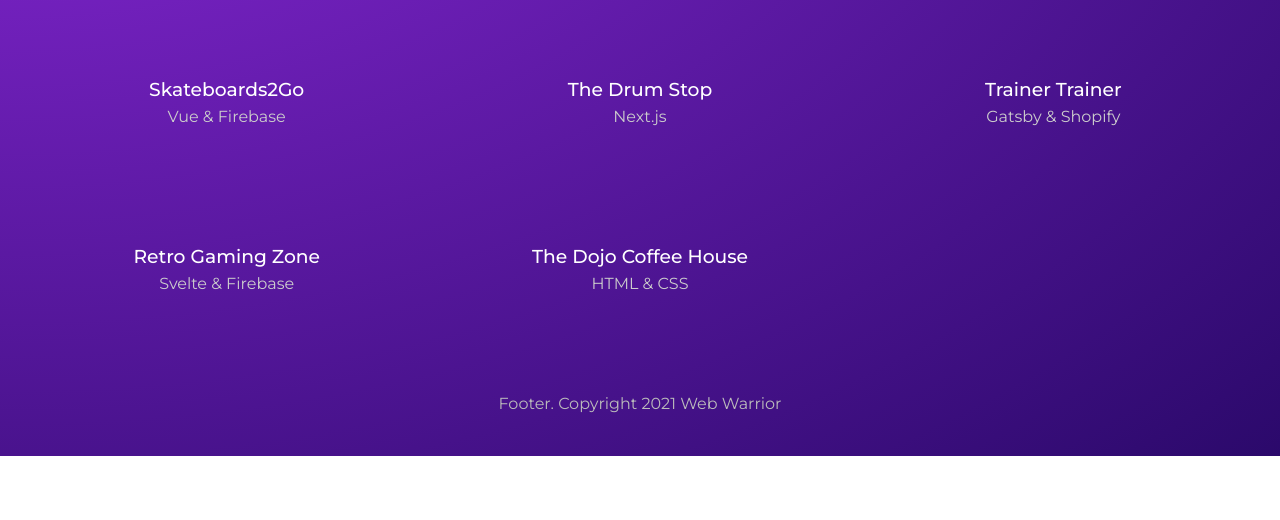
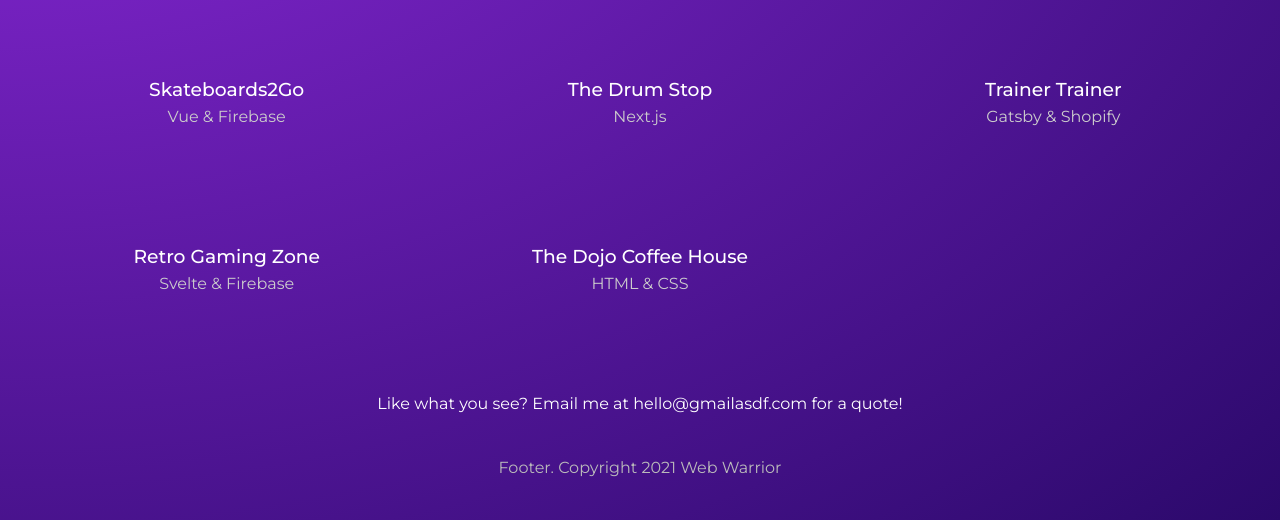
Before and after one commit to danCoda/gatsby-react-webWarrior, a Gatsby site: page /projects in a window 1280 px wide. Shown: the part 368-888 px from the top of the page. Before the commit the page ends 824 px from the top, so only its background shows below. Built offline with nearby package versions, Linux system fonts and the light colour scheme; Gatsby itself is replaced by a stand-in of ours.

Commit message:
Can query multiple data with Gatsby.

```diff
--- a/gatsby-config.js
+++ b/gatsby-config.js
@@ -19,6 +19,7 @@ module.exports = {
   siteMetadata: {
     title: 'Web Warrior',
     description: 'web dev portfolio',
-    copyright: 'This website is copyright 2021 Web Warrior'
+    copyright: 'This website is copyright 2021 Web Warrior',
+    contact: 'hello@gmailasdf.com'
   }
 }
--- a/src/pages/projects/index.js
+++ b/src/pages/projects/index.js
@@ -4,7 +4,9 @@ import Layout from '../../components/Layout'
 import * as styles from '../../styles/projects.module.css'
 
 export default function Projects({ data }) {
-  const projects = data.allMarkdownRemark.nodes;
+  const projects = data.myProjects.nodes;
+  const contact = data.contact.siteMetadata.contact;
+
   console.log(projects);
   return (
     <Layout>
@@ -26,6 +28,7 @@ export default function Projects({ data }) {
               ))
             }
           </div>
+          <p>Like what you see? Email me at {contact} for a quote!</p>
         </div>
     </Layout>
   )
@@ -34,7 +37,7 @@ export default function Projects({ data }) {
 // Export page query.
 export const query = graphql`
   query PrjectsPage {
-    allMarkdownRemark(sort: {fields: frontmatter___date, order: DESC}) {
+    myProjects: allMarkdownRemark(sort: {fields: frontmatter___date, order: DESC}) {
       nodes {
         frontmatter {
           slug
@@ -44,5 +47,10 @@ export const query = graphql`
         id
       }
     }
+    contact: site {
+      siteMetadata {
+        contact
+      }
+    }
   }
 `
```
